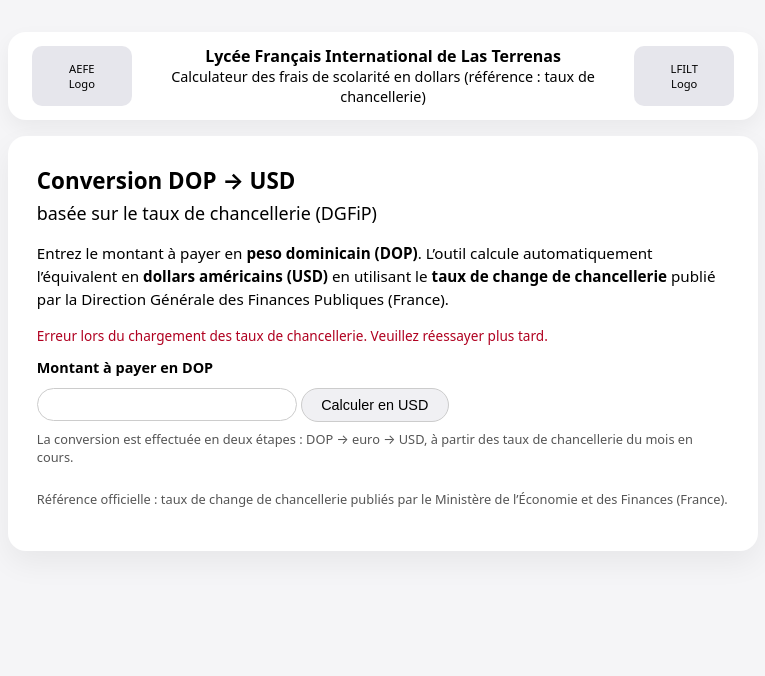
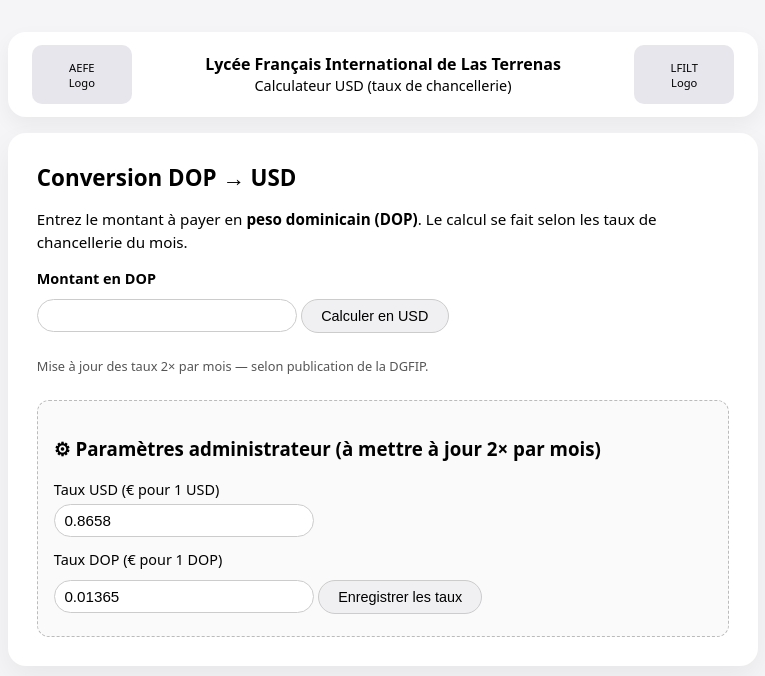
Before and after one commit to direction-lang/calculateur-lfilt, a plain HTML site: page index.html in a window 1280 px wide. Shown: the whole page, without its empty margins (257-1022 px from the left). Drawn offline with Linux system fonts and the light colour scheme; no server answers.

Commit message:
Update index.html

```diff
--- a/index.html
+++ b/index.html
@@ -5,255 +5,98 @@
   <title>Calculateur DOP → USD (taux de chancellerie)</title>
   <meta name="viewport" content="width=device-width, initial-scale=1" />
   <style>
-    body {
-      font-family: system-ui, -apple-system, BlinkMacSystemFont, "Segoe UI", sans-serif;
-      background: #f5f5f7;
-      margin: 0;
-      padding: 0;
-    }
-    .page {
-      max-width: 750px;
-      margin: 2rem auto;
-      padding: 0 1rem 3rem;
-    }
-    .banner {
-      background: #ffffff;
-      border-radius: 18px;
-      padding: 0.8rem 1.5rem;
-      margin-bottom: 1rem;
-      display: flex;
-      align-items: center;
-      justify-content: space-between;
-      box-shadow: 0 8px 20px rgba(0,0,0,0.05);
-      gap: 1rem;
-    }
-    .banner-left,
-    .banner-right {
-      width: 90px;
-      height: 50px;
-      background: #e6e6ec;
-      border-radius: 10px;
-      display: flex;
-      align-items: center;
-      justify-content: center;
-      font-size: 0.7rem;
-      text-align: center;
-      padding: 0.3rem;
-    }
-    .banner-center {
-      text-align: center;
-      flex: 1;
-      font-size: 0.9rem;
-      line-height: 1.4;
-    }
-    .banner-center strong {
-      display: block;
-      font-size: 1rem;
-    }
-    .card {
-      background: #ffffff;
-      border-radius: 18px;
-      padding: 1.8rem;
-      box-shadow: 0 12px 30px rgba(0,0,0,0.06);
-    }
-    h1 {
-      margin-top: 0;
-      font-size: 1.4rem;
-    }
-    p {
-      line-height: 1.5;
-      font-size: 0.95rem;
-    }
-    label {
-      display: block;
-      margin-top: 0.8rem;
-      font-weight: 600;
-      font-size: 0.9rem;
-    }
-    input[type="number"] {
-      margin-top: 0.3rem;
-      padding: 0.45rem 0.6rem;
-      border-radius: 999px;
-      border: 1px solid #ccc;
-      width: 100%;
-      max-width: 260px;
-      font-size: 0.95rem;
-      box-sizing: border-box;
-    }
-    button {
-      margin-top: 0.7rem;
-      padding: 0.5rem 1.2rem;
-      border-radius: 999px;
-      border: 1px solid #ccc;
-      background: #f0f0f3;
-      cursor: pointer;
-      font-size: 0.9rem;
-    }
-    button:hover {
-      background: #e4e4e8;
-    }
-    .result {
-      margin-top: 0.5rem;
-      font-weight: 600;
-      font-size: 0.95rem;
-    }
-    .small {
-      font-size: 0.8rem;
-      color: #555;
-      margin-top: 0.4rem;
-    }
-    .rates {
-      font-size: 0.85rem;
-      margin-top: 0.6rem;
-      color: #333;
-    }
-    .error {
-      color: #b00020;
-      font-size: 0.85rem;
-      margin-top: 0.4rem;
-    }
-    .footer-note {
-      margin-top: 1.5rem;
-      font-size: 0.8rem;
-      color: #555;
-    }
+    body { font-family: system-ui, sans-serif; background: #f5f5f7; margin: 0; padding: 0; }
+    .page { max-width: 750px; margin: 2rem auto; padding: 0 1rem 3rem; }
+    .banner { background: #ffffff; border-radius: 18px; padding: 0.8rem 1.5rem; margin-bottom: 1rem;
+      display: flex; align-items: center; justify-content: space-between; box-shadow: 0 8px 20px rgba(0,0,0,0.05); gap: 1rem; }
+    .banner-left, .banner-right { width: 90px; height: 50px; background: #e6e6ec; border-radius: 10px;
+      display: flex; align-items: center; justify-content: center; font-size: 0.7rem; text-align: center; padding: 0.3rem; }
+    .banner-center { text-align: center; flex: 1; font-size: 0.9rem; line-height: 1.4; }
+    .banner-center strong { display: block; font-size: 1rem; }
+    .card { background: #ffffff; border-radius: 18px; padding: 1.8rem; box-shadow: 0 12px 30px rgba(0,0,0,0.06); }
+    h1 { margin-top: 0; font-size: 1.4rem; }
+    p { line-height: 1.5; font-size: 0.95rem; }
+    label { display: block; margin-top: 0.8rem; font-weight: 600; font-size: 0.9rem; }
+    input[type="number"] { margin-top: 0.3rem; padding: 0.45rem 0.6rem; border-radius: 999px; border: 1px solid #ccc; width: 100%; max-width: 260px; font-size: 0.95rem; box-sizing: border-box; }
+    button { margin-top: 0.7rem; padding: 0.5rem 1.2rem; border-radius: 999px; border: 1px solid #ccc; background: #f0f0f3; cursor: pointer; font-size: 0.9rem; }
+    button:hover { background: #e4e4e8; }
+    .result { margin-top: 0.5rem; font-weight: 600; font-size: 0.95rem; }
+    .small { font-size: 0.8rem; color: #555; margin-top: 0.4rem; }
+    .footer-note { margin-top: 1.5rem; font-size: 0.8rem; color: #555; }
+    .admin-box { margin-top: 1.5rem; padding: 1rem; background: #fafafa; border: 1px dashed #bbb; border-radius: 12px; }
+    .admin-box label { font-weight: 500; }
   </style>
 </head>
 <body>
   <div class="page">
-    <!-- Bandeau LFILT / AEFE -->
     <div class="banner">
-      <div class="banner-left">
-        <!-- Remplace par une vraie balise <img> si tu as le logo AEFE -->
-        AEFE<br/>Logo
-      </div>
-      <div class="banner-center">
-        <strong>Lycée Français International de Las Terrenas</strong>
-        Calculateur des frais de scolarité en dollars (référence : taux de chancellerie)
-      </div>
-      <div class="banner-right">
-        <!-- Remplace par une vraie balise <img> si tu as le logo LFILT -->
-        LFILT<br/>Logo
-      </div>
+      <div class="banner-left">AEFE<br>Logo</div>
+      <div class="banner-center"><strong>Lycée Français International de Las Terrenas</strong>Calculateur USD (taux de chancellerie)</div>
+      <div class="banner-right">LFILT<br>Logo</div>
     </div>
 
     <div class="card">
-      <h1>Conversion DOP → USD<br>
-        <span style="font-size:0.8em; font-weight:400;">
-          basée sur le taux de chancellerie (DGFiP)
-        </span>
-      </h1>
+      <h1>Conversion DOP → USD</h1>
 
-      <p>
-        Entrez le montant à payer en <strong>peso dominicain (DOP)</strong>.
-        L’outil calcule automatiquement l’équivalent en <strong>dollars américains (USD)</strong>
-        en utilisant le <strong>taux de change de chancellerie</strong> publié par
-        la Direction Générale des Finances Publiques (France).
+      <p>Entrez le montant à payer en <strong>peso dominicain (DOP)</strong>. Le calcul se fait selon les taux de chancellerie du mois.</p>
+
+      <label for="dopInput">Montant en DOP</label>
+      <input id="dopInput" type="number" step="0.01">
+
+      <button onclick="convertir()">Calculer en USD</button>
+
+      <div id="result" class="result"></div>
+
+      <p class="footer-note">
+        Mise à jour des taux 2× par mois — selon publication de la DGFIP.
       </p>
 
-      <div id="ratesInfo" class="rates">
-        Chargement des taux de chancellerie en cours…
+      <div class="admin-box">
+        <h3>⚙ Paramètres administrateur (à mettre à jour 2× par mois)</h3>
+
+        <label>Taux USD (€ pour 1 USD)</label>
+        <input id="tauxUSD" type="number" step="0.000001" value="0.8658">
+
+        <label>Taux DOP (€ pour 1 DOP)</label>
+        <input id="tauxDOP" type="number" step="0.000001" value="0.01365">
+
+        <button onclick="saveRates()">Enregistrer les taux</button>
+        <div id="saveMsg" class="small"></div>
       </div>
-      <div id="error" class="error"></div>
-
-      <!-- Conversion DOP -> USD uniquement -->
-      <label for="dopToUsd">Montant à payer en DOP</label>
-      <input id="dopToUsd" type="number" step="0.01" min="0" />
-      <button id="btnDopToUsd">Calculer en USD</button>
-
-      <div id="resultDopToUsd" class="result"></div>
-      <div class="small">
-        La conversion est effectuée en deux étapes : DOP → euro → USD,
-        à partir des taux de chancellerie du mois en cours.
-      </div>
-
-      <p class="footer-note">
-        Référence officielle : taux de change de chancellerie publiés par le Ministère
-        de l’Économie et des Finances (France).
-      </p>
     </div>
   </div>
 
   <script>
-    // URL JSON des taux mensuels de chancellerie
-    const TAUX_URL =
-      "https://data.economie.gouv.fr/api/explore/v2.1/catalog/datasets/tableau-mensuel-des-taux-de-chancellerie/records?limit=200";
-
-    let tauxUSD = null; // valeur en euros d'1 USD
-    let tauxDOP = null; // valeur en euros d'1 DOP
-
-    const ratesInfo = document.getElementById("ratesInfo");
-    const errorDiv = document.getElementById("error");
-    const resultDopToUsd = document.getElementById("resultDopToUsd");
-
-    async function chargerTaux() {
-      try {
-        const resp = await fetch(TAUX_URL);
-        if (!resp.ok) {
-          throw new Error("Impossible de récupérer les taux (erreur réseau).");
-        }
-        const data = await resp.json();
-
-        // Dans cette API, les enregistrements sont dans data.results
-        for (const rec of data.results) {
-          const code = rec.code_monnaie || rec.fields?.code_monnaie;
-          const taux = rec.taux_de_change || rec.fields?.taux_de_change;
-
-          if (!code || !taux) continue;
-
-          if (code === "USD" && tauxUSD === null) {
-            tauxUSD = Number(taux);
-          }
-          if (code === "DOP" && tauxDOP === null) {
-            tauxDOP = Number(taux);
-          }
-        }
-
-        if (!tauxUSD || !tauxDOP) {
-          throw new Error("Taux USD ou DOP introuvables dans le tableau de chancellerie.");
-        }
-
-        ratesInfo.textContent =
-          `Taux de chancellerie en vigueur : ` +
-          `1 USD = ${tauxUSD.toFixed(6)} € ; 1 DOP = ${tauxDOP.toFixed(6)} € ` +
-          `(prix en euro d’une unité de monnaie locale).`;
-        errorDiv.textContent = "";
-      } catch (e) {
-        console.error(e);
-        ratesInfo.textContent = "";
-        errorDiv.textContent =
-          "Erreur lors du chargement des taux de chancellerie. Veuillez réessayer plus tard.";
-      }
+    // Charger les taux sauvegardés
+    if(localStorage.getItem("tauxUSD")) {
+      document.getElementById("tauxUSD").value = localStorage.getItem("tauxUSD");
+      document.getElementById("tauxDOP").value = localStorage.getItem("tauxDOP");
     }
 
-    function convertirDopVersUsd() {
-      if (!tauxUSD || !tauxDOP) {
-        resultDopToUsd.textContent =
-          "Les taux ne sont pas encore chargés. Veuillez patienter quelques secondes.";
+    function convertir() {
+      const dop = parseFloat(document.getElementById("dopInput").value);
+      const tauxUSD = parseFloat(document.getElementById("tauxUSD").value);
+      const tauxDOP = parseFloat(document.getElementById("tauxDOP").value);
+
+      if(isNaN(dop) || dop <= 0) {
+        document.getElementById("result").textContent = "Veuillez entrer un montant valide.";
         return;
       }
 
-      const dopStr = document.getElementById("dopToUsd").value;
-      const dop = Number(dopStr);
-
-      if (isNaN(dop) || dop <= 0) {
-        resultDopToUsd.textContent = "Merci d’entrer un montant DOP valide (strictement positif).";
-        return;
-      }
-
-      // Double conversion : DOP -> EUR -> USD
       const montantEUR = dop * tauxDOP;
       const montantUSD = montantEUR / tauxUSD;
 
-      resultDopToUsd.textContent =
-        `${dop.toFixed(2)} DOP ≈ ${montantUSD.toFixed(2)} USD (taux de chancellerie).`;
+      document.getElementById("result").textContent =
+        `${dop.toFixed(2)} DOP = ${montantUSD.toFixed(2)} USD`;
     }
 
-    document.getElementById("btnDopToUsd")
-      .addEventListener("click", convertirDopVersUsd);
-
-    // Chargement des taux au démarrage de la page
-    chargerTaux();
+    function saveRates() {
+      const u = document.getElementById("tauxUSD").value;
+      const d = document.getElementById("tauxDOP").value;
+      localStorage.setItem("tauxUSD", u);
+      localStorage.setItem("tauxDOP", d);
+      document.getElementById("saveMsg").textContent = "Taux enregistrés ✔";
+    }
   </script>
 </body>
 </html>
```
